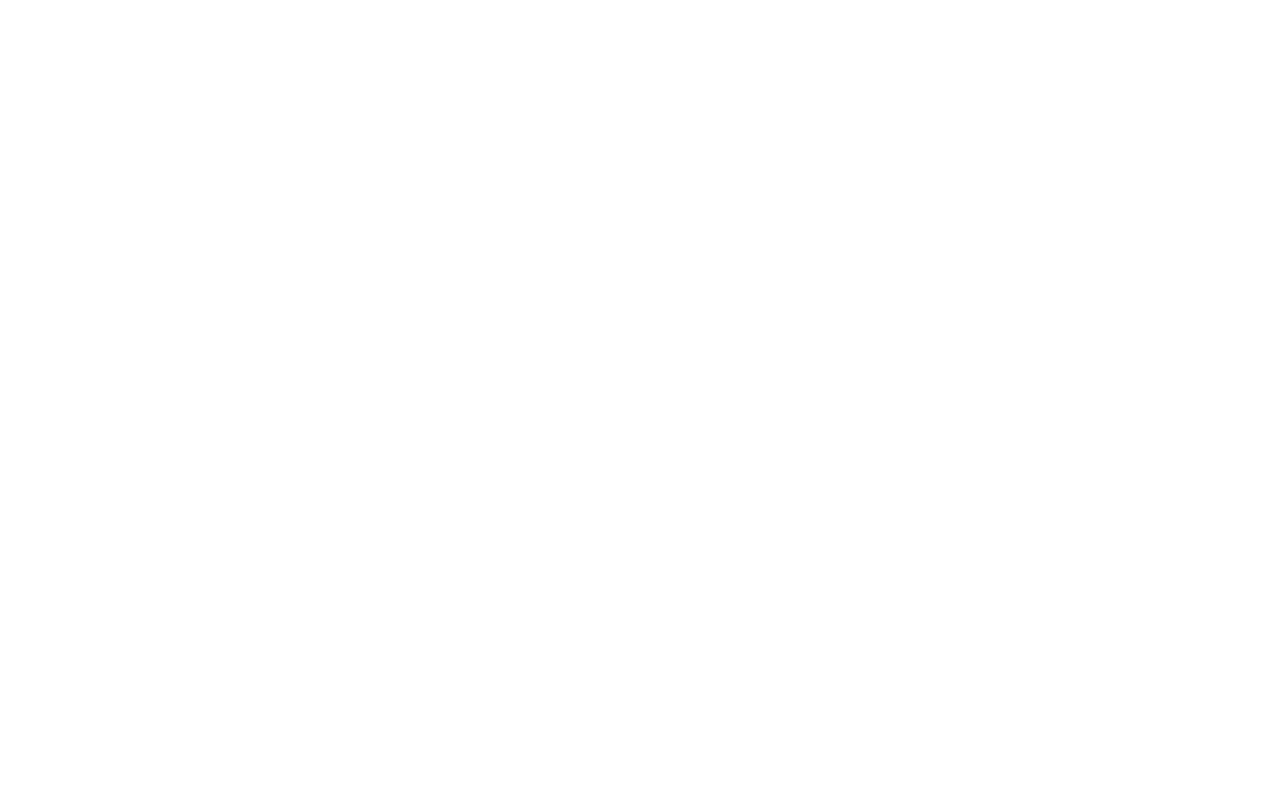
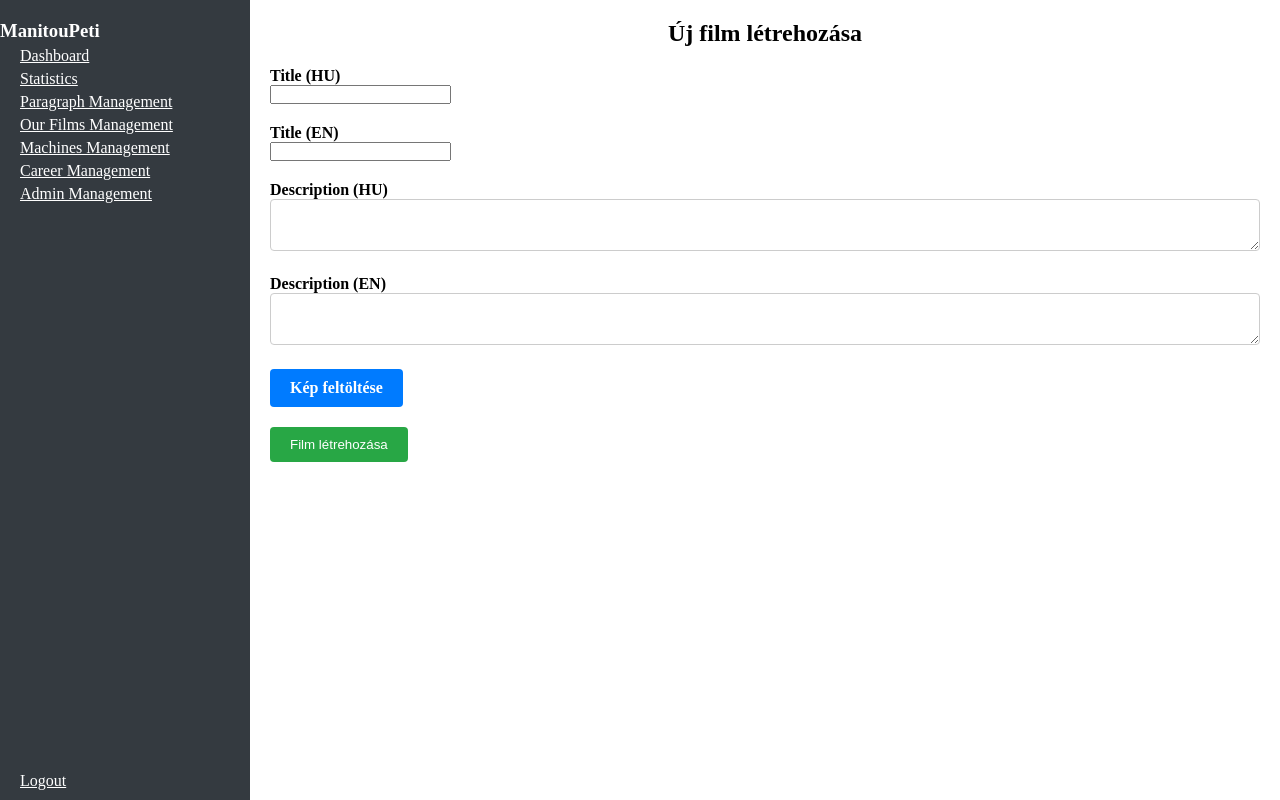
Before and after one commit to Zsotya/manitoupeti, a Vue app in the folder frontend/: page /admin/ourfilms-management/createfilm in a window 1280 px wide. Before the commit this address had no page. Built offline with nearby package versions, Linux system fonts and the light colour scheme; sample sign-in values are in the browser's storage.

Commit message:
Created AdminOurFilms.vue for Our Films management. Added routing. Created CreateFilm.vue component to create new films

```diff
--- /dev/null
+++ b/frontend/src/components/AdminComponents/CreateFilm.vue
@@ -0,0 +1,183 @@
+<template>
+  <div class="create-film">
+    <div class="title">
+      <h2>Új film létrehozása</h2>
+    </div>
+    <!-- Film adatok -->
+    <form @submit.prevent="createFilm">
+      <div class="form-group">
+        <label for="title_hu">Title (HU)</label>
+        <input v-model="filmData.title_hu" required />
+      </div>
+      <div class="form-group">
+        <label for="title_en">Title (EN)</label>
+        <input v-model="filmData.title_en" required />
+      </div>
+      <div class="form-group">
+        <label for="description_hu">Description (HU)</label>
+        <textarea v-model="filmData.description_hu" required></textarea>
+      </div>
+      <div class="form-group">
+        <label for="description_en">Description (EN)</label>
+        <textarea v-model="filmData.description_en" required></textarea>
+      </div>
+
+      <!-- Kép feltöltés -->
+      <div class="form-group">
+        <label for="image" class="file-input-label"
+          ><span v-if="!imageFile">Kép feltöltése</span>
+          <span v-else>Kép módosítása</span></label
+        >
+        <input
+          type="file"
+          id="image"
+          accept="image/*"
+          @change="handleImageUpload"
+        />
+      </div>
+
+      <!-- Kép előnézet -->
+      <div class="image-preview" v-if="imagePreviewUrl">
+        <img :src="imagePreviewUrl" alt="Image Preview" />
+      </div>
+
+      <!-- Létrehozás -->
+      <div class="form-group">
+        <button type="submit">Film létrehozása</button>
+      </div>
+    </form>
+  </div>
+</template>
+
+<script setup>
+import { useRouter } from "vue-router";
+import { ref } from "vue";
+import axios from "axios";
+
+const router = useRouter();
+
+const filmData = ref({
+  title_hu: "",
+  title_en: "",
+  description_hu: "",
+  description_en: "",
+});
+
+const imageFile = ref(null);
+const imagePreviewUrl = ref(null);
+
+const createFilm = async () => {
+  const formData = new FormData();
+  formData.append("title_hu", filmData.value.title_hu);
+  formData.append("title_en", filmData.value.title_en);
+  formData.append("description_hu", filmData.value.description_hu);
+  formData.append("description_en", filmData.value.description_en);
+  formData.append("image", imageFile.value);
+  try {
+    const response = await axios.post(
+      "http://localhost:3000/api/films",
+      formData,
+      {
+        headers: {
+          "Content-Type": "multipart/form-data",
+        },
+      }
+    );
+    console.log("Film created:", response.data);
+    router.push("/admin/ourfilms-management");
+  } catch (error) {
+    console.error("Error creating film:", error);
+  }
+};
+
+const handleImageUpload = (event) => {
+  const file = event.target.files[0];
+  imageFile.value = file;
+  if (file) {
+    const reader = new FileReader();
+    reader.onload = () => {
+      imagePreviewUrl.value = reader.result;
+    };
+    reader.readAsDataURL(file);
+  } else {
+    imagePreviewUrl.value = null;
+  }
+};
+</script>
+
+<style scoped>
+.create-film {
+  width: 100%;
+  margin: 0 auto;
+  padding: 20px;
+}
+
+h2 {
+  text-align: center;
+}
+
+form {
+  margin-top: 20px;
+}
+
+.form-group {
+  margin-bottom: 20px;
+}
+
+label {
+  display: block;
+  font-weight: bold;
+}
+
+.file-input-label {
+  display: inline-block;
+  background-color: #007bff;
+  color: #fff;
+  padding: 10px 20px;
+  border: none;
+  border-radius: 4px;
+  cursor: pointer;
+  transition: background-color 0.3s;
+}
+
+.file-input-label:hover {
+  background-color: #0056b3;
+}
+
+input[type="text"],
+textarea {
+  width: 100%;
+  padding: 10px;
+  border: 1px solid #ccc;
+  border-radius: 4px;
+}
+
+input[type="file"] {
+  display: none;
+}
+
+.image-preview {
+  text-align: center;
+  margin-top: 20px;
+}
+
+.image-preview img {
+  max-width: 100%;
+  max-height: 300px;
+  margin: 0 auto;
+  display: block;
+}
+
+button[type="submit"] {
+  background-color: #28a745;
+  color: #fff;
+  padding: 10px 20px;
+  border: none;
+  border-radius: 4px;
+  cursor: pointer;
+}
+
+button[type="submit"]:hover {
+  background-color: #218838;
+}
+</style>
--- a/frontend/src/router/index.js
+++ b/frontend/src/router/index.js
@@ -21,6 +21,7 @@ import AdminMachines from "../views/AdminViews/AdminMachines.vue";
 import AdminCareer from "../views/AdminViews/AdminCareer.vue";
 import AdminAdminManagement from "../views/AdminViews/AdminAdminManagement.vue";
 import CreateJob from "../components/AdminComponents/CreateJob.vue";
+import CreateFilm from "../components/AdminComponents/CreateFilm.vue";
 
 // Services
 import authService from "@/services/authService";
@@ -142,6 +143,15 @@ const routes = [
       requireAuth: true,
     },
   },
+  {
+    path: "/admin/ourfilms-management/createfilm",
+    component: CreateFilm,
+    meta: {
+      isMainApp: false,
+      isAdminApp: true,
+      requireAuth: true,
+    },
+  },
 ];
 
 const router = createRouter({
--- a/frontend/src/views/AdminViews/AdminOurFilms.vue
+++ b/frontend/src/views/AdminViews/AdminOurFilms.vue
@@ -1,8 +1,54 @@
-<template></template>
+<template>
+  <div class="admin-our-films">
+    <div class="title">
+      <h2>Admin Munkáink Management Panel</h2>
+    </div>
+    <div class="films-table">
+      <table>
+        <thead>
+          <tr>
+            <th>ID</th>
+            <th>Title (HU)</th>
+            <th>Title (EN)</th>
+            <th>Description (HU)</th>
+            <th>Description (EN)</th>
+            <th>Image URL</th>
+            <th>Actions</th>
+          </tr>
+        </thead>
+        <tbody>
+          <tr v-for="film in films" :key="film.id">
+            <td>{{ film.id }}</td>
+            <td>{{ film.title_hu }}</td>
+            <td>{{ film.title_en }}</td>
+            <td>{{ film.description_hu }}</td>
+            <td>{{ film.description_en }}</td>
+            <td>{{ film.image_url }}</td>
+            <td class="actions-buttons">
+              <button class="modify-button">
+                <i class="fas fa-edit"></i>Módosítás
+              </button>
+              <button class="delete-button" @click="deleteFilm(film.id)">
+                <i class="fas fa-trash"></i>
+                Törlés
+              </button>
+            </td>
+          </tr>
+        </tbody>
+      </table>
+    </div>
+    <router-link to="/admin/ourfilms-management/createfilm">
+      <button class="add-button">
+        <i class="fas fa-plus"></i>Új film hozzáadása
+      </button>
+    </router-link>
+  </div>
+</template>
 
 <script setup>
-import { onMounted } from "vue";
+import { ref, onMounted } from "vue";
 import authService from "@/services/authService";
+import axios from "axios";
 
 onMounted(() => {
   const token = localStorage.getItem("token");
@@ -11,4 +57,112 @@ onMounted(() => {
     $router.push("/admin");
   }
 });
+
+const films = ref([]);
+async function fetchData() {
+  try {
+    const response = await axios.get("http://localhost:3000/api/films");
+    films.value = response.data;
+  } catch (error) {
+    console.error("Error fetching data:", error);
+  }
+}
+
+const deleteFilm = async (filmId) => {
+  try {
+    await axios.delete(`http://localhost:3000/api/films/${filmId}`);
+    films.value = films.value.filter((film) => film.id !== filmId);
+  } catch (error) {
+    console.error("Error deleting film:", error);
+  }
+};
+
+onMounted(() => {
+  fetchData();
+});
 </script>
+
+<style scoped>
+.admin-our-films {
+  width: 100%;
+  margin: 0 auto;
+  padding: 20px;
+}
+
+h2 {
+  text-align: center;
+}
+
+.films-table {
+  margin-top: 40px;
+}
+
+table {
+  width: 100%;
+  border-collapse: collapse;
+}
+
+table,
+th,
+td {
+  border: 1px solid #ddd;
+}
+
+th,
+td {
+  padding: 8px;
+  text-align: left;
+}
+
+th {
+  background-color: #f2f2f2;
+}
+
+.actions-buttons {
+  display: flex;
+  flex-direction: column;
+  gap: 8px;
+}
+
+.modify-button,
+.delete-button {
+  padding: 8px;
+  color: #fff;
+  border: none;
+  border-radius: 4px;
+  cursor: pointer;
+  width: 100px;
+  display: flex;
+  gap: 4px;
+}
+
+.modify-button {
+  background-color: #007bff;
+}
+
+.delete-button {
+  background-color: red;
+}
+
+.modify-button:hover {
+  background-color: #0056b3;
+}
+
+.delete-button:hover {
+  background-color: rgb(130, 14, 14);
+}
+
+.add-button {
+  margin-top: 20px;
+  background-color: #28a745;
+  padding: 10px 20px;
+  color: #fff;
+  border: none;
+  border-radius: 4px;
+  cursor: pointer;
+}
+
+.add-button:hover {
+  background-color: #218838;
+}
+</style>
```
Also changed, not shown: 2 other files (tests, documents, lock files or other folders).
